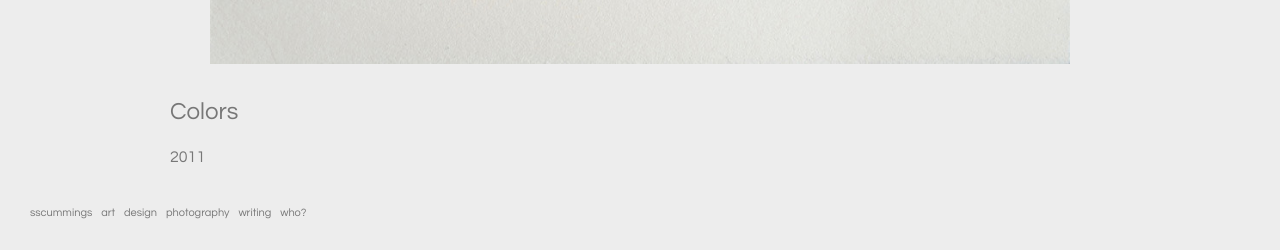
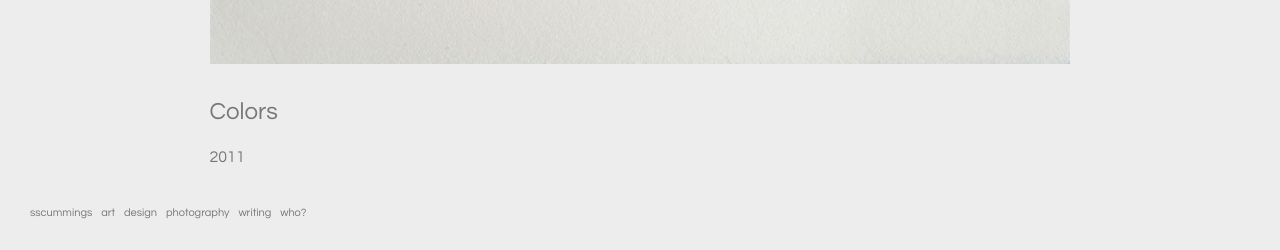
Before and after one commit to sscummings/sscummings.github.io, a Jekyll site: the page built from _art/2011-04-10-colors.md, in a window 1280 px wide. Shown: the part 795-1045 px from the top of the page. Built offline with Jekyll 4.4.1, drawn with Linux system fonts in a browser that asks for light colours; nearby versions of some CDN libraries.

Commit message:
Keep text in line with images on single image displays.

```diff
--- a/_layouts/single-image.html
+++ b/_layouts/single-image.html
@@ -1,8 +1,9 @@
 ---
 layout: default
 ---
-<section class="section-image">
+<section class="section-image single-image">
 
+	<div class="image-wrapper">
 	    {% if page.img %}
 	    	<div class="image {% for cat in page.categories %}{{ cat }} {% endfor %}">
 				<img src="../assets/{{ page.img }}" alt="{{ site.author | escape }}, {{ page.title | escape }}, {{ page.year }}" />
@@ -35,4 +36,5 @@ layout: default
 			    {% endif %}
 		    {% endcomment %}
 		</div>
+	</div>
 </section>
--- a/_sass/sscummings/templates/_single-image.scss
+++ b/_sass/sscummings/templates/_single-image.scss
@@ -9,3 +9,9 @@
 		}
 	}
 }
+
+.single-image {
+	display: flex;
+	justify-content: center;
+	align-items: center;
+}
```
Lines whose indentation alone changed are shown as unchanged.
